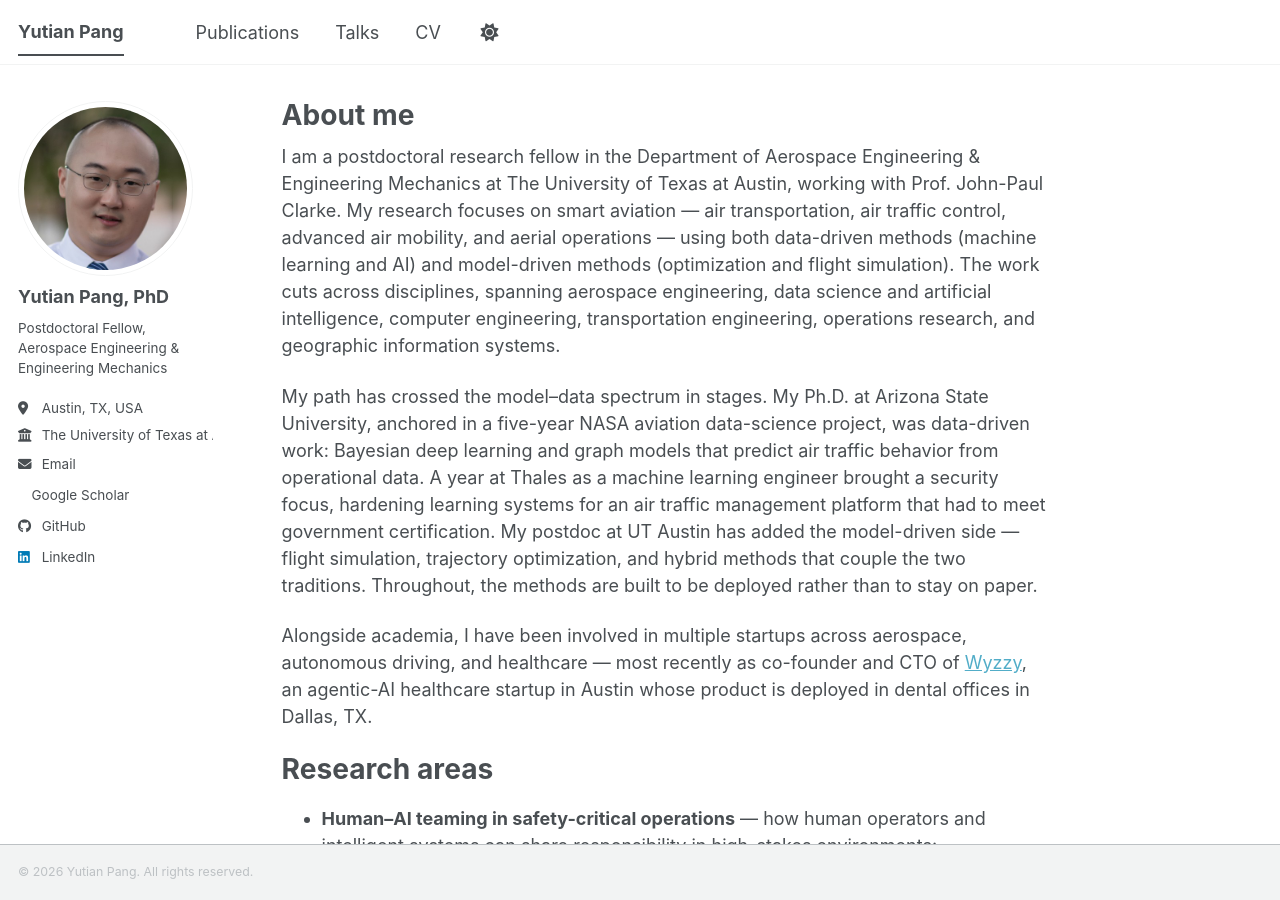
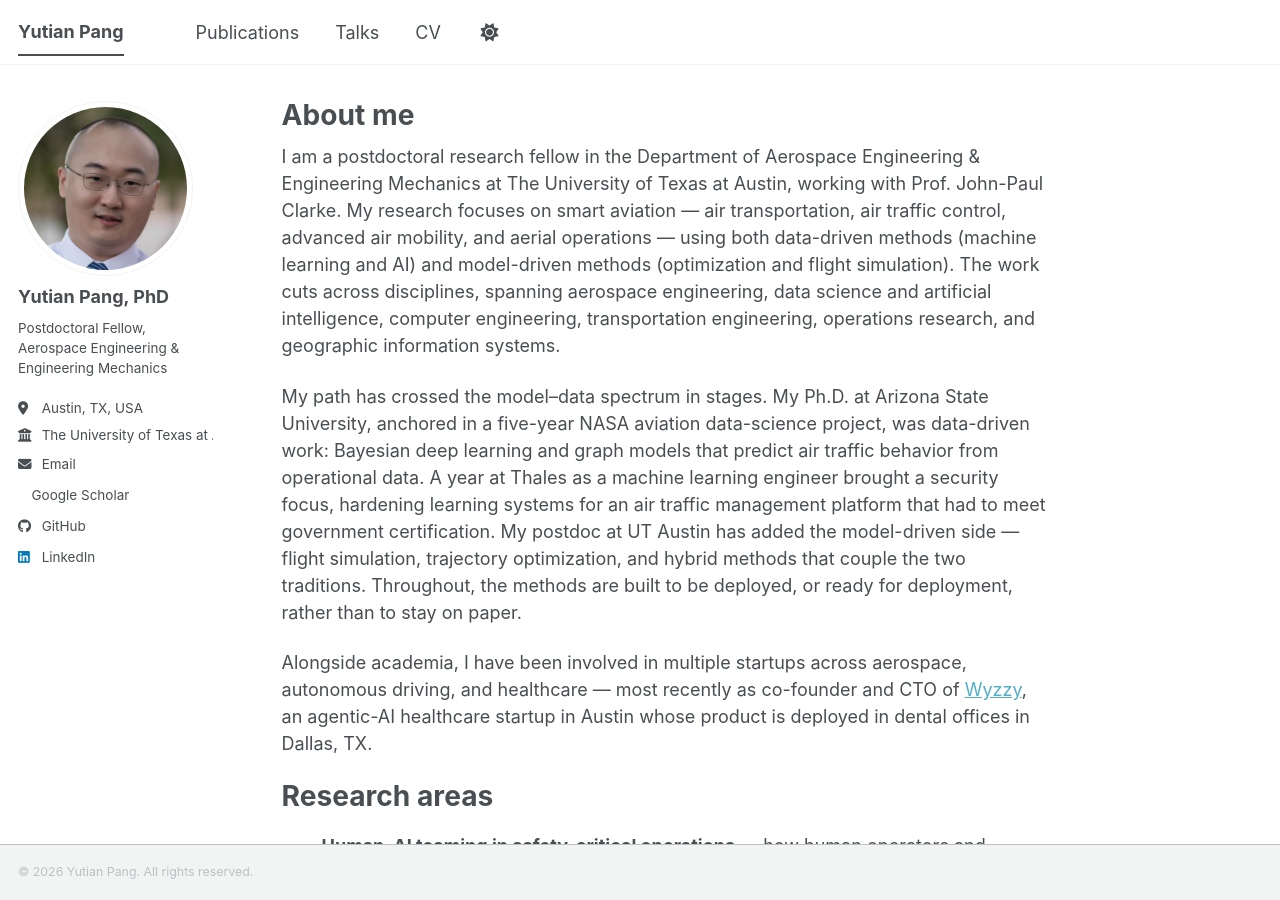
Before and after one commit to YutianPangASU/yutianpangasu.github.io, a Jekyll site: the page built from _pages/about.md, in a window 1280 px wide and 900 px high. Built offline with Jekyll 4.4.1, drawn with Linux system fonts in a browser that asks for light colours; a style sheet for code colours, icons or effects is not loaded.

Commit message:
Homepage: methods deployed or ready for deployment
Co-Authored-By: Claude Fable 5 <noreply@anthropic.com>

```diff
--- a/_pages/about.md
+++ b/_pages/about.md
@@ -10,7 +10,7 @@ redirect_from:
 
 I am a postdoctoral research fellow in the Department of Aerospace Engineering & Engineering Mechanics at The University of Texas at Austin, working with Prof. John-Paul Clarke. My research focuses on smart aviation — air transportation, air traffic control, advanced air mobility, and aerial operations — using both data-driven methods (machine learning and AI) and model-driven methods (optimization and flight simulation). The work cuts across disciplines, spanning aerospace engineering, data science and artificial intelligence, computer engineering, transportation engineering, operations research, and geographic information systems.
 
-My path has crossed the model–data spectrum in stages. My Ph.D. at Arizona State University, anchored in a five-year NASA aviation data-science project, was data-driven work: Bayesian deep learning and graph models that predict air traffic behavior from operational data. A year at Thales as a machine learning engineer brought a security focus, hardening learning systems for an air traffic management platform that had to meet government certification. My postdoc at UT Austin has added the model-driven side — flight simulation, trajectory optimization, and hybrid methods that couple the two traditions. Throughout, the methods are built to be deployed rather than to stay on paper.
+My path has crossed the model–data spectrum in stages. My Ph.D. at Arizona State University, anchored in a five-year NASA aviation data-science project, was data-driven work: Bayesian deep learning and graph models that predict air traffic behavior from operational data. A year at Thales as a machine learning engineer brought a security focus, hardening learning systems for an air traffic management platform that had to meet government certification. My postdoc at UT Austin has added the model-driven side — flight simulation, trajectory optimization, and hybrid methods that couple the two traditions. Throughout, the methods are built to be deployed, or ready for deployment, rather than to stay on paper.
 
 Alongside academia, I have been involved in multiple startups across aerospace, autonomous driving, and healthcare — most recently as co-founder and CTO of [Wyzzy](https://calls.wyzzy.ai/), an agentic-AI healthcare startup in Austin whose product is deployed in dental offices in Dallas, TX.
 
```
